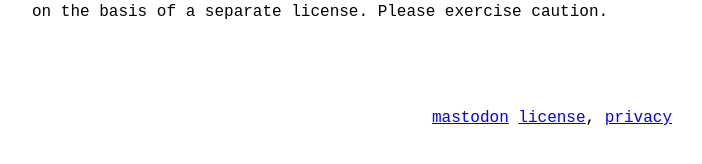
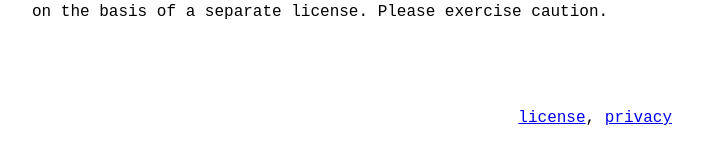
Before and after one commit to SvenSemmler/SvenSemmler.org, a Jekyll site: the page built from license.md, in a window 1280 px wide. Shown: the part 323-487 px from the top of the page, without its empty margins (288-990 px from the left). Built offline with Jekyll 4.4.1, drawn with Linux system fonts in a browser that asks for light colours.

Commit message:
move mastodon link to menu

```diff
--- a/_data/menu.yml
+++ b/_data/menu.yml
@@ -7,6 +7,7 @@ entries:
         url: https://keys.openpgp.org/vks/v1/by-fingerprint/DA5975C9ABC40C833B2F620B2A632C537D744BC7
       - title: rss
         url: feed.xml
+      - title: <a rel="me" href="https://noagendasocial.com/@sven">mastodon</a>
 
   - title: notes on <a href='https://www.qubes-os.org/'>Qubes OS</a> and related topics
     entries:
--- a/_includes/footer.html
+++ b/_includes/footer.html
@@ -1,6 +1,5 @@
 <br><br><br>
 <div style="text-align:right">
-    <a rel="me" href="https://noagendasocial.com/@sven">mastodon</a>
     <a href='{{ site.baseurl }}/license.html'>license</a>,
     <a href='{{ site.baseurl }}/privacy.html'>privacy</a>
 </div>
```
